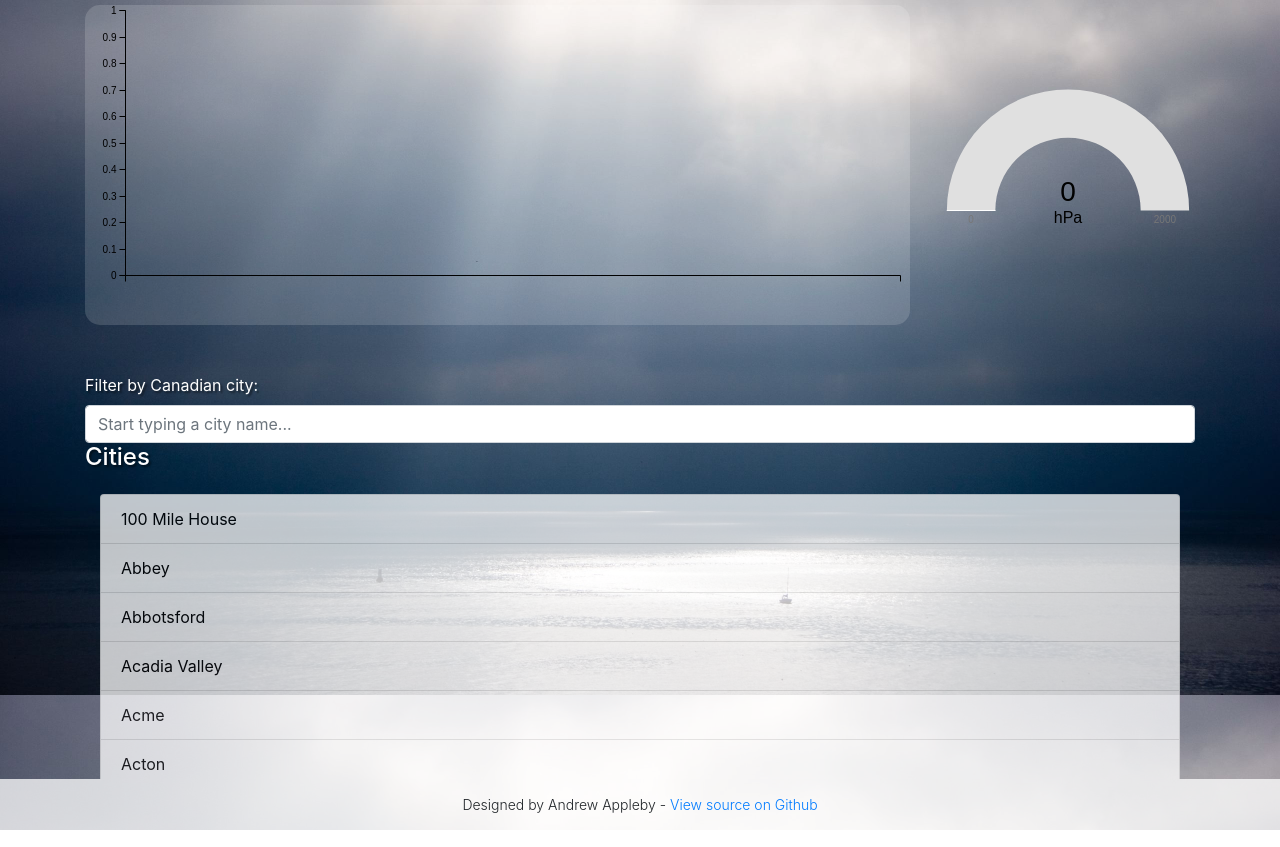
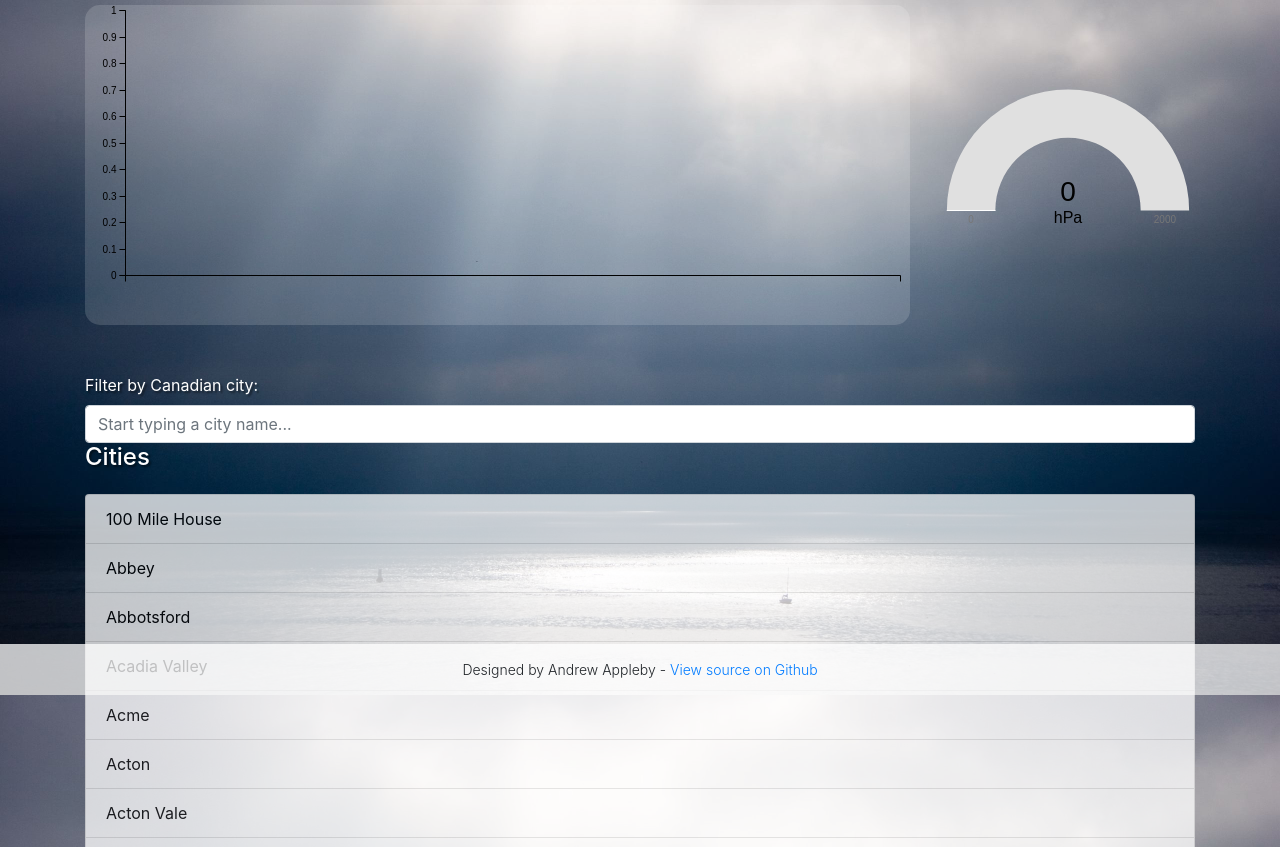
Before and after one commit to applebya/Weather-App, a website: page index.html in a window 1280 px wide. Shown: the part 105-952 px from the top of the page. Drawn offline with nearby package versions, Linux system fonts and the light colour scheme; no server answers.

Commit message:
Fix bottom bar styling (credits)

```diff
--- a/assets/css/main.css
+++ b/assets/css/main.css
@@ -4,6 +4,7 @@ body {
 	-moz-background-size: cover;
 	-o-background-size: cover;
 	background-size: cover;
+	padding-bottom: 35px;
 }
 
 h1 {
@@ -24,9 +25,7 @@ h1,h2,h3,h4,h5,label {
 .list-group {
 	opacity: 0.75;
 	color: #000;
-	padding: 15px;
-	max-height: 300px;
-	overflow-y: auto;
+	padding: 15px 0;
 }
 
 .list-group-item:hover {
@@ -39,6 +38,10 @@ h3 {
 }
 
 #credit {
+	position: fixed;
+	bottom: 0;
+	right: 0;
+	left: 0;
 	text-align: center;
 	background: rgba(255,255,255,0.75);
 	padding: 15px;
```
